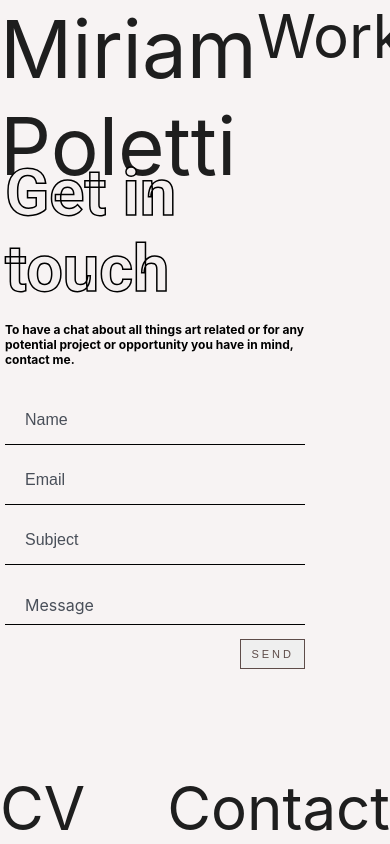
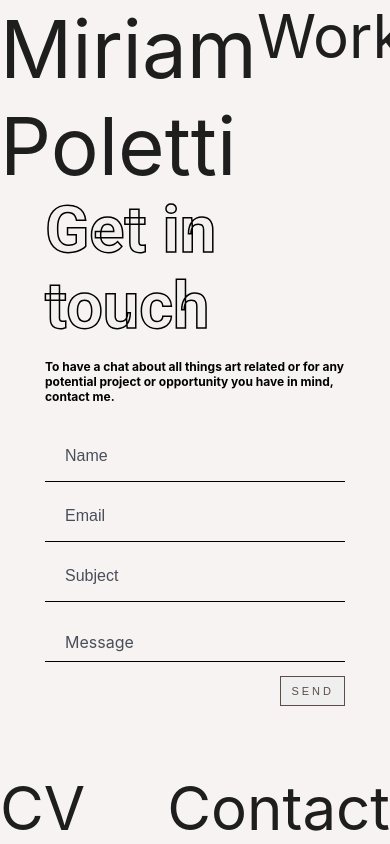
Before and after one commit to miriam-plt/portfolio, a React (Create React App) app: page /contact in a window 390 px wide. Built offline with nearby package versions, Linux system fonts and the light colour scheme; the HTML template or start-up script is replaced by a standard one; a web font is replaced by a local one.

Commit message:
centered contact form responsive

```diff
--- a/src/Pages/Contact/index.js
+++ b/src/Pages/Contact/index.js
@@ -52,7 +52,7 @@ const Contact = () => {
                     <li>
                         <input type='submit' className='button' value='SEND' />
                     </li>
-                    <p className='status-message'>{statusMessage}</p>
+                    <p className='status-message'><b className='smile'>{statusMessage[0]}</b>{statusMessage.slice(2)}</p>
                 </ul>
             </form>
         </div>
--- a/src/Pages/Contact/index.scss
+++ b/src/Pages/Contact/index.scss
@@ -2,20 +2,20 @@
 
 .container {
     display: flex;
-    padding-top: 12%;
+    align-items: center;
     justify-content: center;
+    align-content: center;
+    height:100vh;
 }
 
 .contact-form {
-    margin-right: 5em;
-
-
 
     @media (max-width: 1025px) {
         width: 300px;
     }
 
     @media (min-width:1025px) {
+        margin-right: 5em;
         margin-left: 7em;
         width: 700px;
     }
@@ -143,6 +143,13 @@
     font-size: 16px;
 }
 
+.smile {
+    color: #f0745e;
+    margin-left: 0;
+    margin-top: 0;
+    font-size: 24px;
+}
+
 .contact-pic {
 
     @media (max-width: 1025px) {
```
